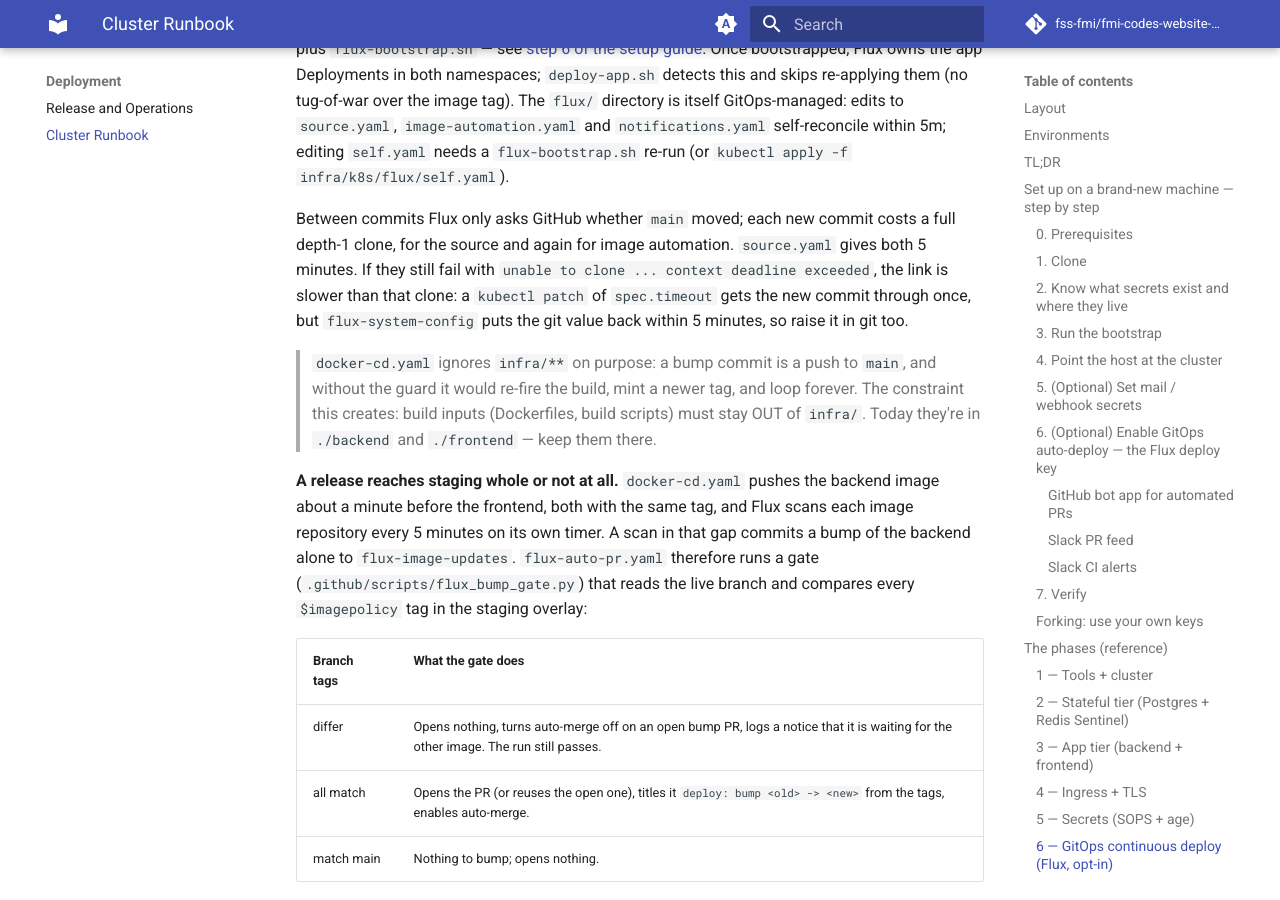
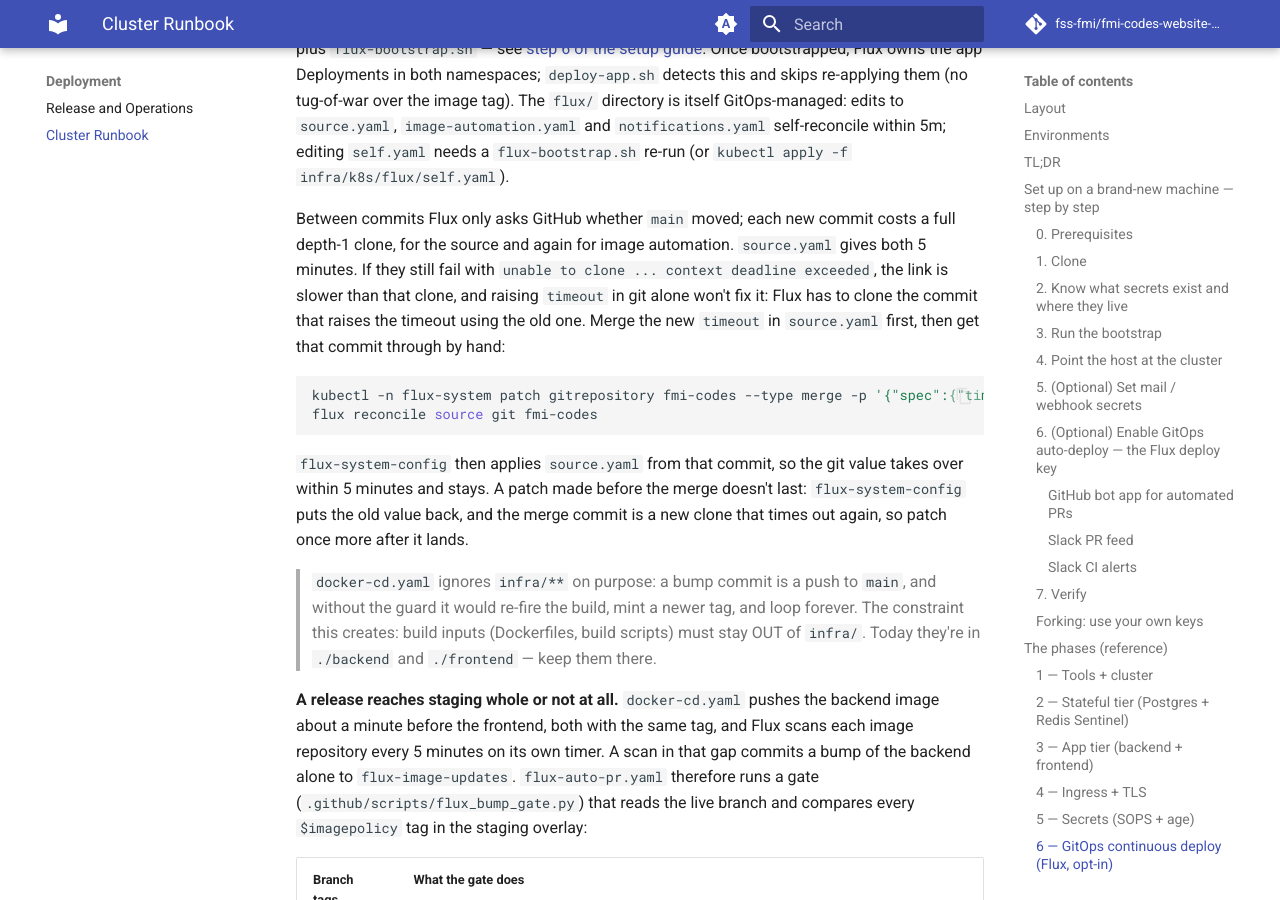
Before and after one commit to fss-fmi/fmi-codes-website-2026, an MkDocs documentation site: the page built from docs/runbook.md, in a window 1280 px wide and 900 px high, scrolled down 18222 px. Built offline with MkDocs 1.6.1 and Material for MkDocs 9.7.7, drawn with Linux system fonts in a browser that asks for light colours; comment, search, counter and statistics services are not loaded.

Commit message:
docs: merge a Flux clone timeout first, then patch it through (#227)
A timeout raised in source.yaml can't reach a cluster whose clone already
times out: Flux has to clone that commit with the old timeout. After #226 a
patch made before the merge was put back to 60s by flux-system-config, and
the merge commit itself then failed to clone. The runbook now says to merge
first and patch after, and to patch again if it was patched before.

Co-authored-by: Claude Opus 5.5 <noreply@anthropic.com>

````diff
--- a/docs/runbook.md
+++ b/docs/runbook.md
@@ -770,8 +770,19 @@ re-run (or `kubectl apply -f infra/k8s/flux/self.yaml`).
 Between commits Flux only asks GitHub whether `main` moved; each new commit costs a full
 depth-1 clone, for the source and again for image automation. `source.yaml` gives both 5
 minutes. If they still fail with `unable to clone ... context deadline exceeded`, the link is
-slower than that clone: a `kubectl patch` of `spec.timeout` gets the new commit through once,
-but `flux-system-config` puts the git value back within 5 minutes, so raise it in git too.
+slower than that clone, and raising `timeout` in git alone won't fix it: Flux has to clone the
+commit that raises the timeout using the old one. Merge the new `timeout` in `source.yaml`
+first, then get that commit through by hand:
+
+```bash
+kubectl -n flux-system patch gitrepository fmi-codes --type merge -p '{"spec":{"timeout":"<new value>"}}'
+flux reconcile source git fmi-codes
+```
+
+`flux-system-config` then applies `source.yaml` from that commit, so the git value takes over
+within 5 minutes and stays. A patch made before the merge doesn't last: `flux-system-config`
+puts the old value back, and the merge commit is a new clone that times out again, so patch
+once more after it lands.
 
 > `docker-cd.yaml` ignores `infra/**` on purpose: a bump commit is a push to `main`, and
 > without the guard it would re-fire the build, mint a newer tag, and loop forever. The
````
